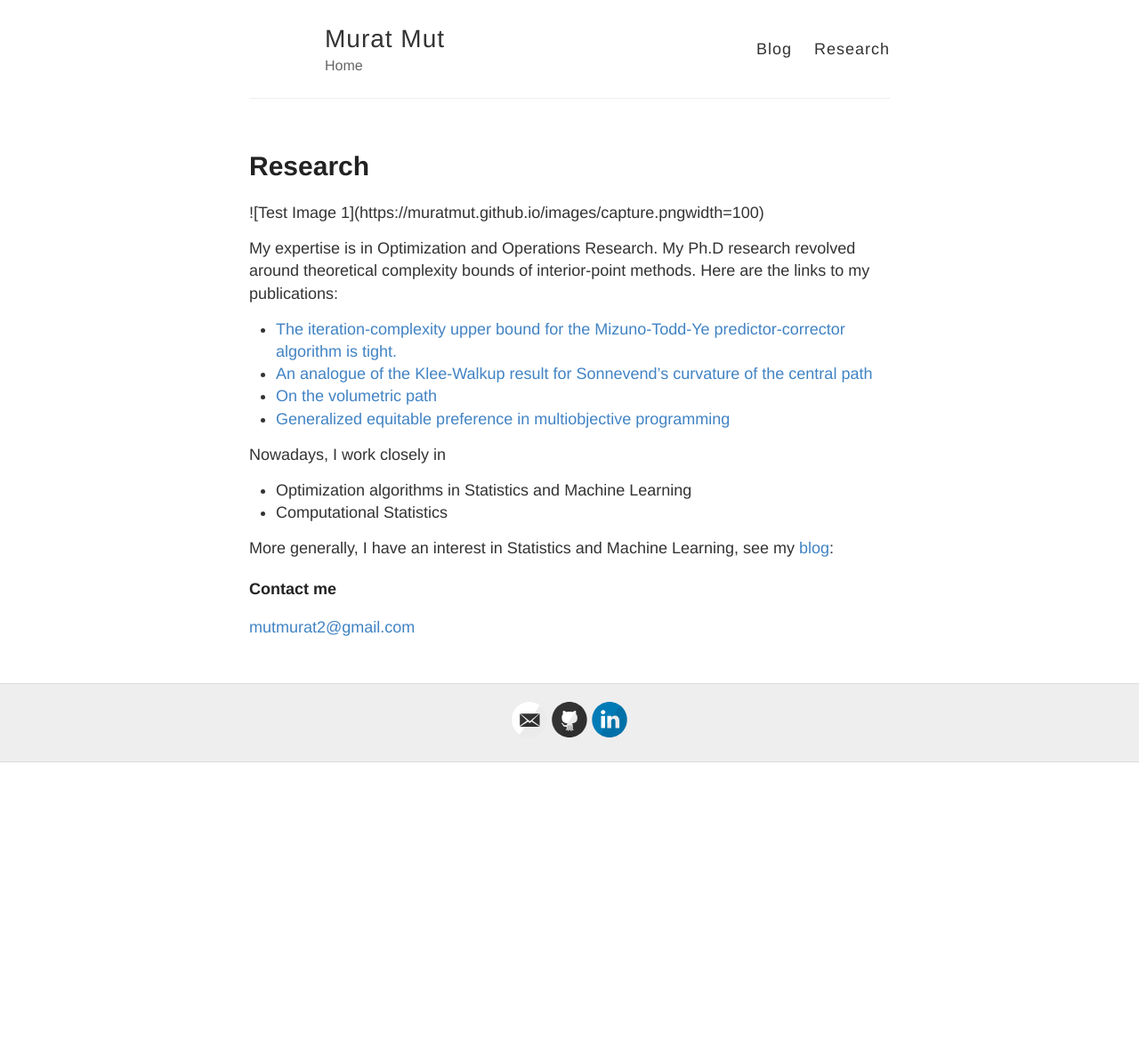
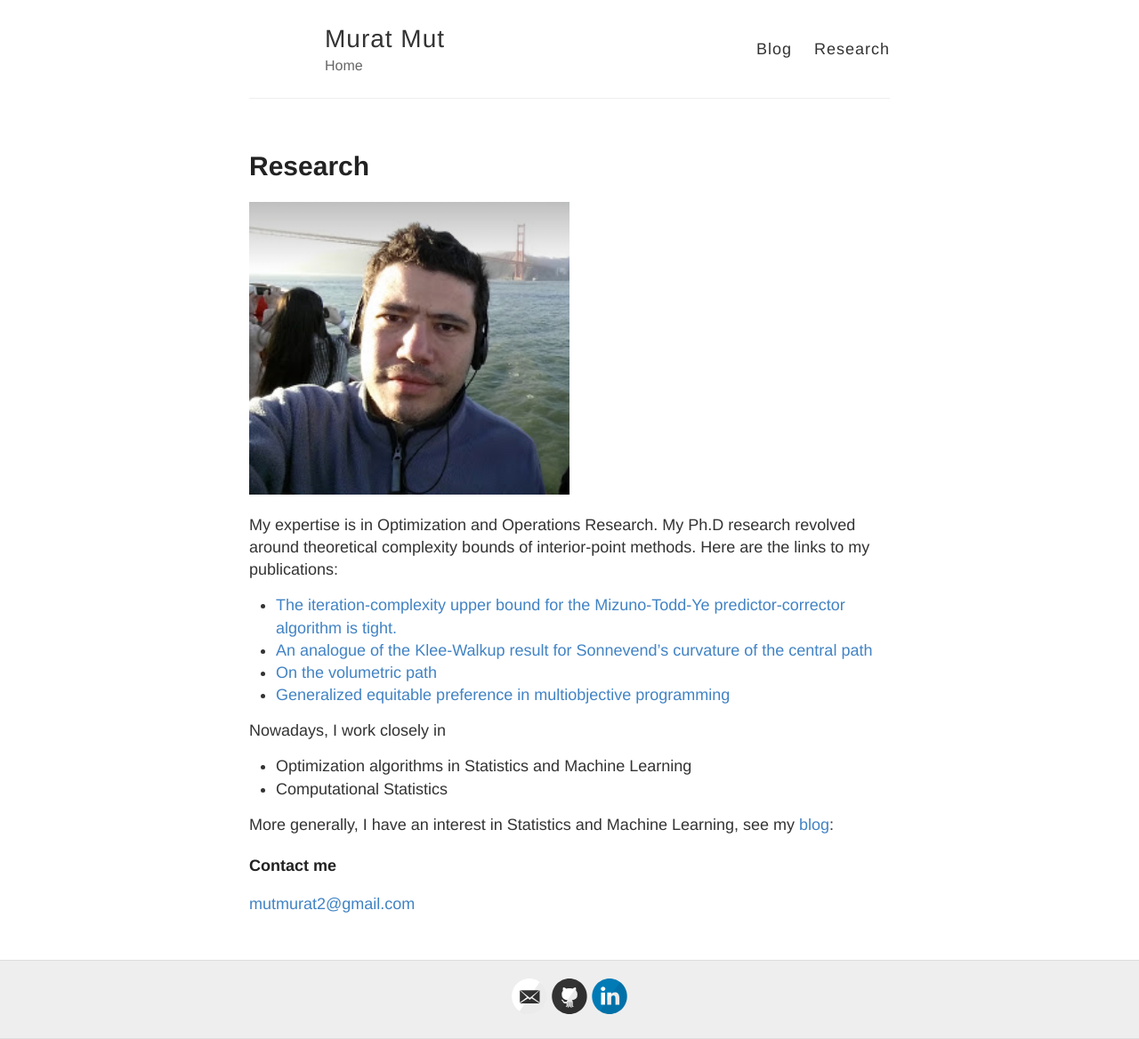
Before and after one commit to muratmut/muratmut.github.io, a Jekyll site: the page built from another.md, in a window 1280 px wide. Shown: the whole page at 89% size. Built offline with Jekyll 4.4.1, drawn with Linux system fonts in a browser that asks for light colours; before the commit the page ends 900 px from its top, so only the background shows below that.

Commit message:
Update another.md

```diff
--- a/another.md
+++ b/another.md
@@ -4,7 +4,7 @@
 permalink: /another/
 ---
 
-![Test Image 1](https://muratmut.github.io/images/capture.png | width=100)
+![Test Image 1](https://muratmut.github.io/images/capture.png){:height="50%" width="50%"}
 
 
 My expertise is in Optimization and Operations Research. My Ph.D research revolved around theoretical complexity bounds of interior-point methods. Here are the links to my  publications:
```
